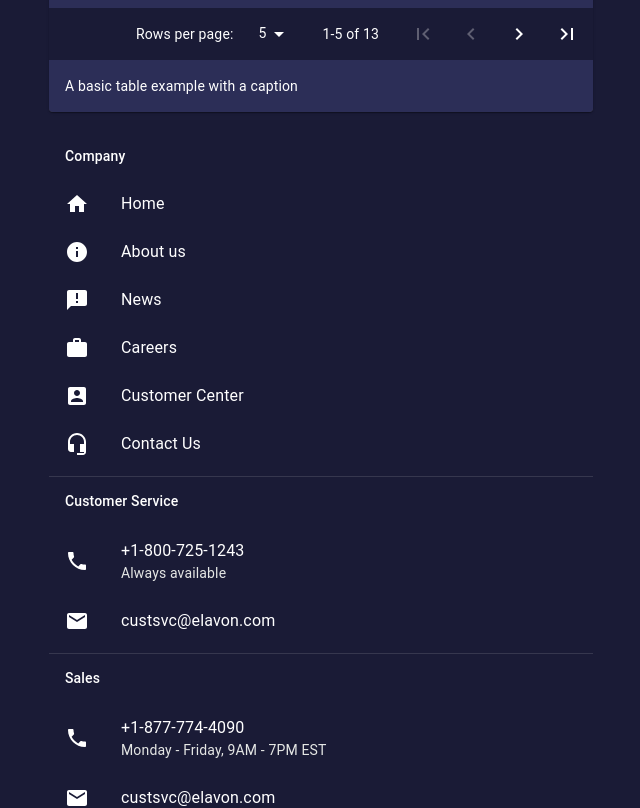
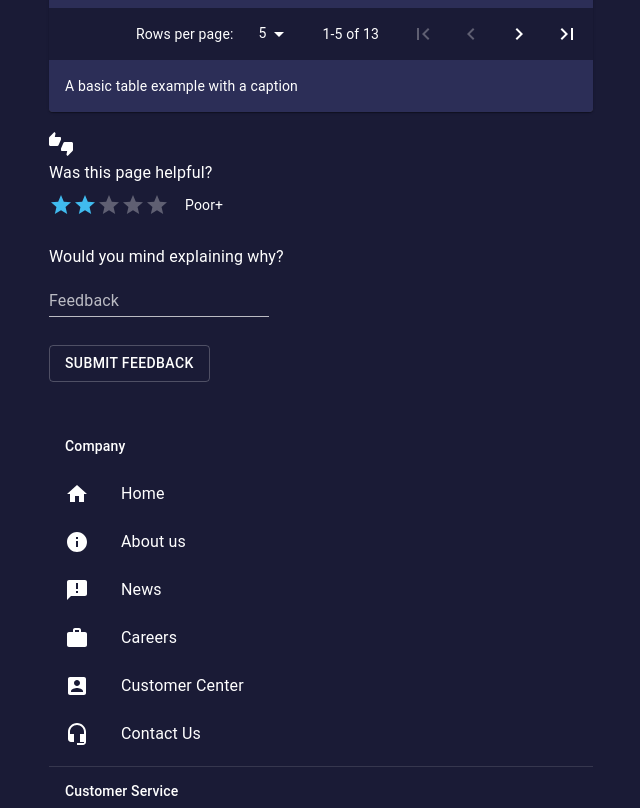
Before and after one commit to TheBryceIsRight/ss-i18n, a Next.js app: page /activeMaintenance in a window 1280 px wide. Shown: the part 980-1788 px from the top of the page, without its empty margins (319-959 px from the left). Built offline with nearby package versions, Linux system fonts and the light colour scheme; sample sign-in values are in the browser's storage.

Commit message:
added front side of embedded feedback

```diff
--- a/components/footer.js
+++ b/components/footer.tsx
@@ -4,9 +4,8 @@
 import ListItemIcon from '@material-ui/core/ListItemIcon';
 import ListItemText from '@material-ui/core/ListItemText';
 import ListSubheader from '@material-ui/core/ListSubheader';
-import BuildIcon from '@material-ui/icons/Build';
 import Divider from '@material-ui/core/Divider';
-
+import Grid from '@material-ui/core/Grid';
 import InfoIcon from '@material-ui/icons/Info';
 import AnnouncementIcon from '@material-ui/icons/Announcement';
 import WorkIcon from '@material-ui/icons/Work';
@@ -19,14 +18,44 @@
 import LinkedInIcon from '@material-ui/icons/LinkedIn';
 import PolicyIcon from '@material-ui/icons/Policy';
 import HomeIcon from '@material-ui/icons/Home';
+import Rating from '../components/rating';
+import ThumbsUpDown from '@material-ui/icons/ThumbsUpDown';
+import { Typography } from '@material-ui/core';
+import TextField from '../components/textField';
+import Button from '@material-ui/core/Button';
 
 
 class Footer extends Component {
 
-
     render() {
       return (
-          <React.Fragment><List
+          <React.Fragment>
+
+          <Grid container spacing={1}  direction="column">
+            <Grid item>
+              <ThumbsUpDown color='primary'/>
+              <Typography variant="body1" color='primary'>
+                 Was this page helpful?
+              </Typography>
+            </Grid>
+            <Grid item>
+            <Rating/>
+            </Grid>
+            <Grid item>
+            <br/>
+            <Typography variant="body1" color='primary'>
+                 Would you mind explaining why?
+            </Typography>
+            <TextField/>
+            </Grid>
+            <Grid item>
+            <br/>
+            <Button variant="outlined">Submit Feedback</Button>
+            </Grid>
+          </Grid>
+        <br/>
+        <br/>
+          <List
           component="nav"
           aria-label="company links"
           subheader={
--- /dev/null
+++ b/components/rating.tsx
@@ -0,0 +1,65 @@
+import React from 'react';
+import { makeStyles, withStyles } from '@material-ui/core/styles';
+import Rating from '@material-ui/lab/Rating';
+import Box from '@material-ui/core/Box';
+import StarIcon from '@material-ui/icons/Star';
+
+
+const labels: { [index: string]: string } = {
+  0.5: 'Useless',
+  1: 'Useless+',
+  1.5: 'Poor',
+  2: 'Poor+',
+  2.5: 'Ok',
+  3: 'Ok+',
+  3.5: 'Good',
+  4: 'Good+',
+  4.5: 'Excellent',
+  5: 'Excellent+',
+};
+
+const useStyles = makeStyles({
+  root: {
+    width: 200,
+    display: 'flex',
+    alignItems: 'center',
+  },
+});
+
+
+
+const StyledRating = withStyles({
+    iconFilled: {
+      color: '#40BBEF'
+    },
+    iconHover: {
+      color: '#73D6F9',
+    },
+  })(Rating);
+
+export default function HoverRating() {
+  const [value, setValue] = React.useState<number | null>(2);
+  const [hover, setHover] = React.useState(-1);
+  const classes = useStyles();
+
+  return (
+    <div className={classes.root}>
+      <StyledRating
+              name="customized-hover-feedback"
+              defaultValue={2}
+              value={value}
+              getLabelText={(value) => `${value} Star${value !== 1 ? 's' : ''}`}
+              precision={0.5}
+              icon={<StarIcon fontSize="inherit" />}
+              onChange={(_event, newValue) => {
+                setValue(newValue);
+                console.log('User rated this page ',newValue,' stars');
+              }}
+              onChangeActive={(_event, newHover) => {
+                setHover(newHover);
+              }}
+            />
+            {value !== null && <Box ml={2}>{labels[hover !== -1 ? hover : value]}</Box>}
+            </div>
+  );
+}
--- /dev/null
+++ b/components/textField.tsx
@@ -0,0 +1,10 @@
+import React from 'react';
+import TextField from '@material-ui/core/TextField';
+
+
+export default function BasicTextFields() {
+
+  return (
+    <TextField id="standard-basic" label="Feedback" />
+  );
+}
```
Also changed, not shown: pages/dashboard.tsx (+0 -65 lines).
